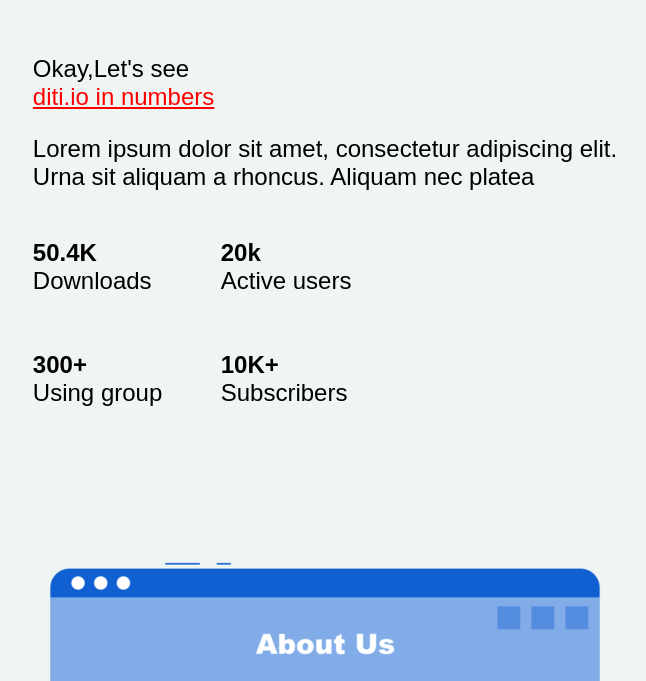
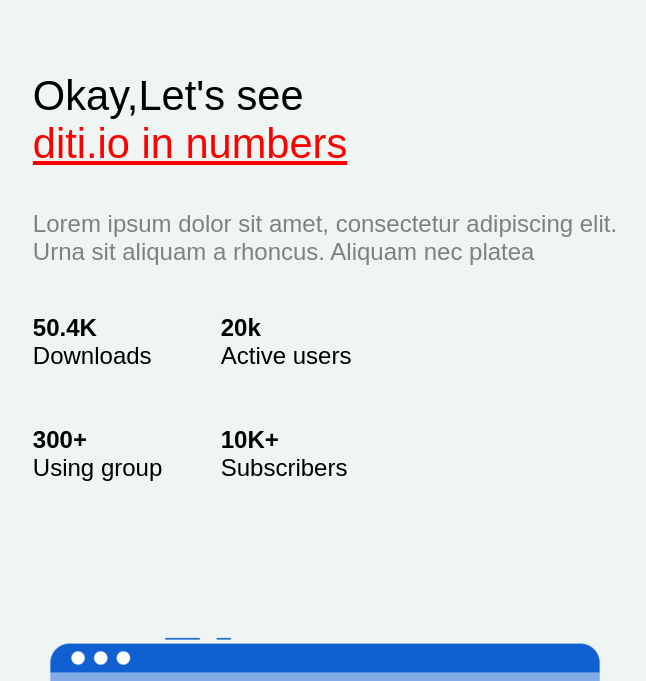
Before and after one commit to akezasaloi/landing-page-web, a plain HTML site: page index.html in a window 1280 px wide. Shown: the part 1386-2067 px from the top of the page, without its empty margins (315-961 px from the left). Drawn offline with Linux system fonts and the light colour scheme.

Commit message:
Created a responsive web ui for dit website

```diff
--- a/index.html
+++ b/index.html
@@ -77,8 +77,8 @@
     </section>
     <section class="lets-see-diti-io-in-numbers">
         <div class="lets-see-diti-io-in-numbers-content">
-            <p>Okay,Let's see<br><u>diti.io in numbers</u></p>
-            <p>Lorem ipsum dolor sit amet, consectetur adipiscing elit.<br> Urna sit aliquam a rhoncus. Aliquam nec platea</p>
+            <p id="okay-lets-see-diti-io-in-numbers">Okay,Let's see<br><u>diti.io in numbers</u></p>
+            <p id="okay-lets-see-diti-io-in-numbers-content">Lorem ipsum dolor sit amet, consectetur adipiscing elit.<br> Urna sit aliquam a rhoncus. Aliquam nec platea</p>
             <div class="downloads-and-active-users">
                 <p><b>50.4K</b><br>Downloads
                     <br>
--- a/style.css
+++ b/style.css
@@ -91,6 +91,9 @@ body {
     display: flex;
     justify-content: center;
     gap: 20%;
+    .roger-westervelt-image{
+        border: 2px solid rgb(238, 245, 243);
+    }
     .improve-the-way-you-charge-caption{
         padding-top: 12%;
         .appstore-playstore{
@@ -195,7 +198,14 @@ body {
     display: flex;
     flex-direction: row;
     flex-wrap: wrap;
+    #okay-lets-see-diti-io-in-numbers-content{
+        color: gray;
+    }
+    #okay-lets-see-diti-io-in-numbers{
+        font-size: 260%;
+    }
     .lets-see-diti-io-in-numbers-content{
+
         padding-top:12% ;
         u{
             color: red;
```
Also changed, not shown: images/creating-account-image.jpg (deleted), images/edwin-zohir.png (deleted), images/rogerwestervelt.jpg (deleted).
